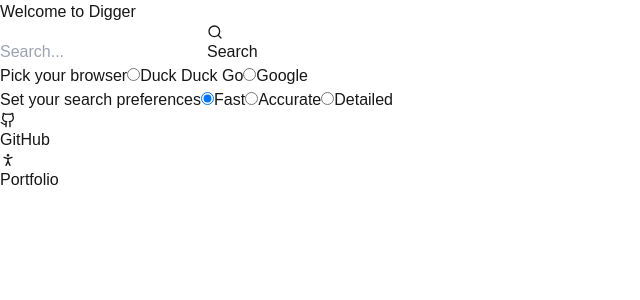
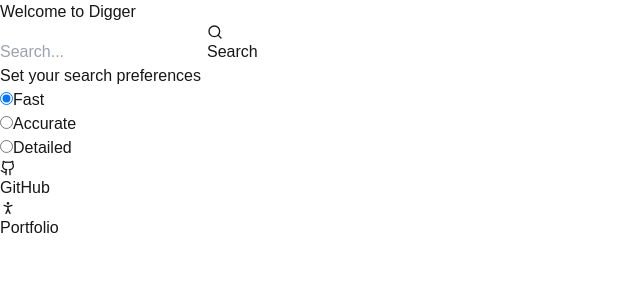
Before and after one commit to Rafacv23/digger-browser, a Next.js app: page / in a window 1280 px wide. Shown: the top 300 px of the page, without its empty margins (0-640 px from the left). Built offline with nearby package versions, Linux system fonts and the light colour scheme.

Commit message:
Refactor homepage: enhance search form layout and integrate search preferences component

```diff
--- a/src/app/page.tsx
+++ b/src/app/page.tsx
@@ -1,4 +1,5 @@
 import Footer from "@/components/Footer"
+import { SearchType } from "@/components/Preferences"
 import { Search } from "lucide-react"
 
 export default function Home() {
@@ -8,7 +9,8 @@
         <h1 className="text-5xl font-bold">
           Welcome to <span className="text-primary">Digger</span>
         </h1>
-        <form action="/api/search" method="get" className="flex gap-4">
+        <form action="/api/search" method="get" className="flex gap-4 flex-col">
+          <div className="flex gap-4">
             <input
               type="text"
               name="q"
@@ -16,7 +18,7 @@
               required
               min={2}
               max={60}
-            className="p-2 border border-gray-300 rounded-md text-black"
+              className="px-4 py-2 border border-gray-300 rounded-md text-black"
             />
             <button
               type="submit"
@@ -25,28 +27,8 @@
               <Search size={16} />
               Search
             </button>
-          <div>
-            Pick your browser
-            <input type="radio" id="browser1" name="e" value="duckduckgo" />
-            <label htmlFor="browser1">Duck Duck Go</label>
-            <input type="radio" id="browser2" name="e" value="google" />
-            <label htmlFor="browser2">Google</label>
           </div>
-          <div>
-            Set your search preferences
-            <input
-              type="radio"
-              id="searchType1"
-              name="t"
-              value="fast"
-              defaultChecked
-            />
-            <label htmlFor="searchType1">Fast</label>
-            <input type="radio" id="searchType2" name="t" value="accurate" />
-            <label htmlFor="searchType2">Accurate</label>
-            <input type="radio" id="searchType3" name="t" value="detailed" />
-            <label htmlFor="searchType3">Detailed</label>
-          </div>
+          <SearchType />
         </form>
       </main>
       <Footer />
--- /dev/null
+++ b/src/components/Preferences.tsx
@@ -0,0 +1,62 @@
+const enginePreferences = [
+  {
+    name: "Duck Duck Go",
+    value: "duckduckgo",
+  },
+  {
+    name: "Google",
+    value: "google",
+  },
+]
+
+export function SearchEngine() {
+  return (
+    <div className="grid">
+      <h2>Pick your search engine</h2>
+      {enginePreferences.map((engine) => (
+        <div key={engine.value}>
+          <input type="radio" id={engine.value} name="e" value={engine.value} />
+          <label htmlFor={engine.value}>{engine.name}</label>
+        </div>
+      ))}
+    </div>
+  )
+}
+
+const typePreferences = [
+  {
+    name: "Fast",
+    value: "fast",
+    defaultChecked: true,
+  },
+  {
+    name: "Accurate",
+    value: "accurate",
+  },
+  {
+    name: "Detailed",
+    value: "detailed",
+  },
+]
+
+export function SearchType() {
+  return (
+    <div className="grid">
+      <h2>Set your search preferences</h2>
+      <div className="flex justify-between">
+        {typePreferences.map((type) => (
+          <div key={type.value}>
+            <input
+              type="radio"
+              id={type.value}
+              name="t"
+              value={type.value}
+              defaultChecked={type.defaultChecked}
+            />
+            <label htmlFor={type.value}>{type.name}</label>
+          </div>
+        ))}
+      </div>
+    </div>
+  )
+}
```
Lines whose indentation alone changed are shown as unchanged.
